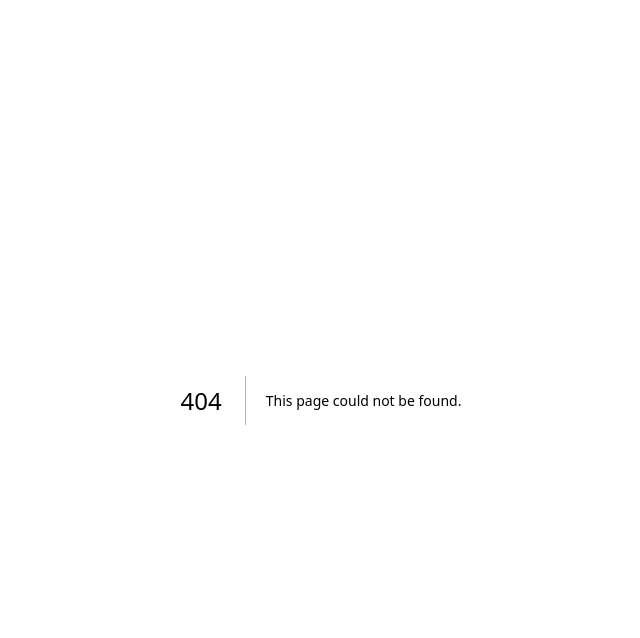
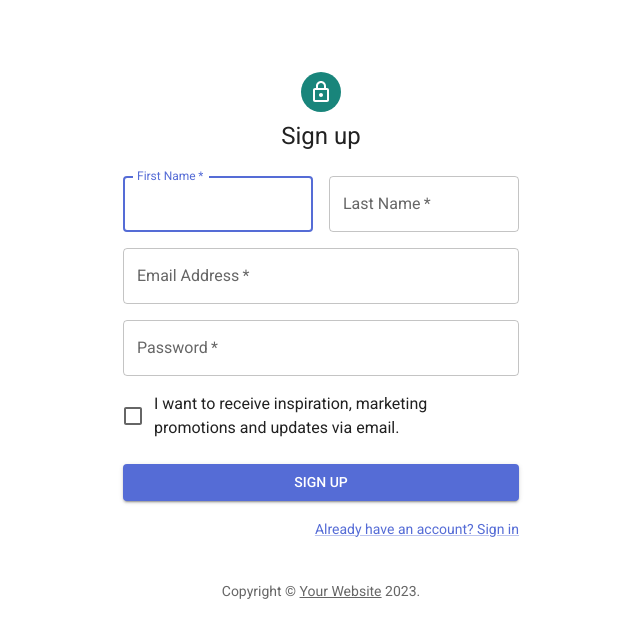
Before and after one commit to muhammedogz/CampusClubs, a Next.js app in the folder client/: page /signup in a window 1280 px wide. Before the commit this address had no page. Shown: the top 638 px of the page, without its empty margins (319-959 px from the left). Built offline with nearby package versions, Linux system fonts and the light colour scheme.

Commit message:
Initialize mui library

```diff
--- a/client/src/pages/_app.tsx
+++ b/client/src/pages/_app.tsx
@@ -1,5 +1,16 @@
+import theme from '@/utils/theme';
+import '@fontsource/roboto/300.css';
+import '@fontsource/roboto/400.css';
+import '@fontsource/roboto/500.css';
+import '@fontsource/roboto/700.css';
+import { CssBaseline, ThemeProvider } from '@mui/material';
 import type { AppProps } from 'next/app';
 
 export default function App({ Component, pageProps }: AppProps) {
-  return <Component {...pageProps} />;
+  return (
+    <ThemeProvider theme={theme}>
+      <CssBaseline />
+      <Component {...pageProps} />
+    </ThemeProvider>
+  );
 }
--- a/client/src/pages/_document.tsx
+++ b/client/src/pages/_document.tsx
@@ -1,13 +1,15 @@
-import { Html, Head, Main, NextScript } from 'next/document'
+import { Html, Head, Main, NextScript } from 'next/document';
 
 export default function Document() {
   return (
     <Html lang="en">
-      <Head />
+      <Head>
+        <meta name="viewport" content="initial-scale=1, width=device-width" />
+      </Head>
       <body>
         <Main />
         <NextScript />
       </body>
     </Html>
-  )
+  );
 }
--- /dev/null
+++ b/client/src/pages/signup.tsx
@@ -0,0 +1,129 @@
+import LockOutlinedIcon from '@mui/icons-material/LockOutlined';
+import Avatar from '@mui/material/Avatar';
+import Box from '@mui/material/Box';
+import Button from '@mui/material/Button';
+import Checkbox from '@mui/material/Checkbox';
+import Container from '@mui/material/Container';
+import FormControlLabel from '@mui/material/FormControlLabel';
+import Grid from '@mui/material/Grid';
+import Link from '@mui/material/Link';
+import TextField from '@mui/material/TextField';
+import Typography from '@mui/material/Typography';
+import * as React from 'react';
+
+function Copyright(props: any) {
+  return (
+    <Typography
+      variant="body2"
+      color="text.secondary"
+      align="center"
+      {...props}
+    >
+      {'Copyright © '}
+      <Link color="inherit" href="https://mui.com/">
+        Your Website
+      </Link>{' '}
+      {new Date().getFullYear()}
+      {'.'}
+    </Typography>
+  );
+}
+
+export default function SignUp() {
+  const handleSubmit = (event: React.FormEvent<HTMLFormElement>) => {
+    event.preventDefault();
+    const data = new FormData(event.currentTarget);
+    console.log({
+      email: data.get('email'),
+      password: data.get('password'),
+    });
+  };
+
+  return (
+    <Container component="main" maxWidth="xs">
+      <Box
+        sx={{
+          marginTop: 8,
+          display: 'flex',
+          flexDirection: 'column',
+          alignItems: 'center',
+        }}
+      >
+        <Avatar sx={{ m: 1, bgcolor: 'secondary.main' }}>
+          <LockOutlinedIcon />
+        </Avatar>
+        <Typography component="h1" variant="h5">
+          Sign up
+        </Typography>
+        <Box component="form" noValidate onSubmit={handleSubmit} sx={{ mt: 3 }}>
+          <Grid container spacing={2}>
+            <Grid item xs={12} sm={6}>
+              <TextField
+                autoComplete="given-name"
+                name="firstName"
+                required
+                fullWidth
+                id="firstName"
+                label="First Name"
+                autoFocus
+              />
+            </Grid>
+            <Grid item xs={12} sm={6}>
+              <TextField
+                required
+                fullWidth
+                id="lastName"
+                label="Last Name"
+                name="lastName"
+                autoComplete="family-name"
+              />
+            </Grid>
+            <Grid item xs={12}>
+              <TextField
+                required
+                fullWidth
+                id="email"
+                label="Email Address"
+                name="email"
+                autoComplete="email"
+              />
+            </Grid>
+            <Grid item xs={12}>
+              <TextField
+                required
+                fullWidth
+                name="password"
+                label="Password"
+                type="password"
+                id="password"
+                autoComplete="new-password"
+              />
+            </Grid>
+            <Grid item xs={12}>
+              <FormControlLabel
+                control={<Checkbox value="allowExtraEmails" color="primary" />}
+                label="I want to receive inspiration, marketing promotions and updates via email."
+              />
+            </Grid>
+          </Grid>
+          <Button
+            type="submit"
+            fullWidth
+            variant="contained"
+            sx={{ mt: 3, mb: 2 }}
+          >
+            Sign Up
+          </Button>
+          <Grid container justifyContent="flex-end">
+            <Grid item>
+              <Link href="#" variant="body2">
+                Already have an account? Sign in
+              </Link>
+            </Grid>
+          </Grid>
+        </Box>
+      </Box>
+      <Copyright sx={{ mt: 5 }} />
+    </Container>
+  );
+}
--- /dev/null
+++ b/client/src/utils/theme.ts
@@ -0,0 +1,30 @@
+import { Roboto } from 'next/font/google';
+import { createTheme } from '@mui/material/styles';
+import { red } from '@mui/material/colors';
+
+export const roboto = Roboto({
+  weight: ['300', '400', '500', '700'],
+  subsets: ['latin'],
+  display: 'swap',
+  fallback: ['Helvetica', 'Arial', 'sans-serif'],
+});
+
+// Create a theme instance.
+const theme = createTheme({
+  palette: {
+    primary: {
+      main: '#556cd6',
+    },
+    secondary: {
+      main: '#19857b',
+    },
+    error: {
+      main: red.A400,
+    },
+  },
+  typography: {
+    fontFamily: roboto.style.fontFamily,
+  },
+});
+
+export default theme;
```
Also changed, not shown: client/package.json (+8 -3 lines), client/src/pages/index.tsx (+0 -13 lines), client/src/pages/signing.tsx (added, +108 -0 lines), 1 other file (tests, documents, lock files or other folders).
